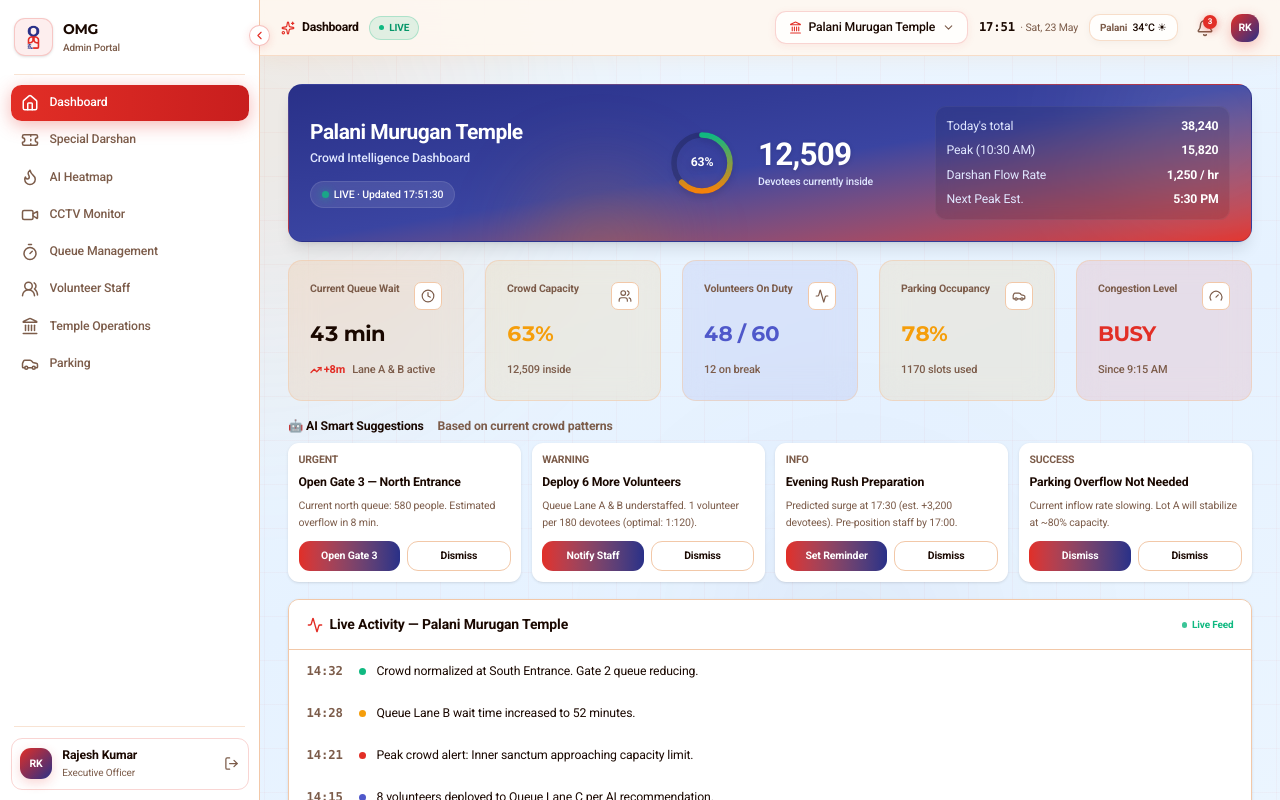
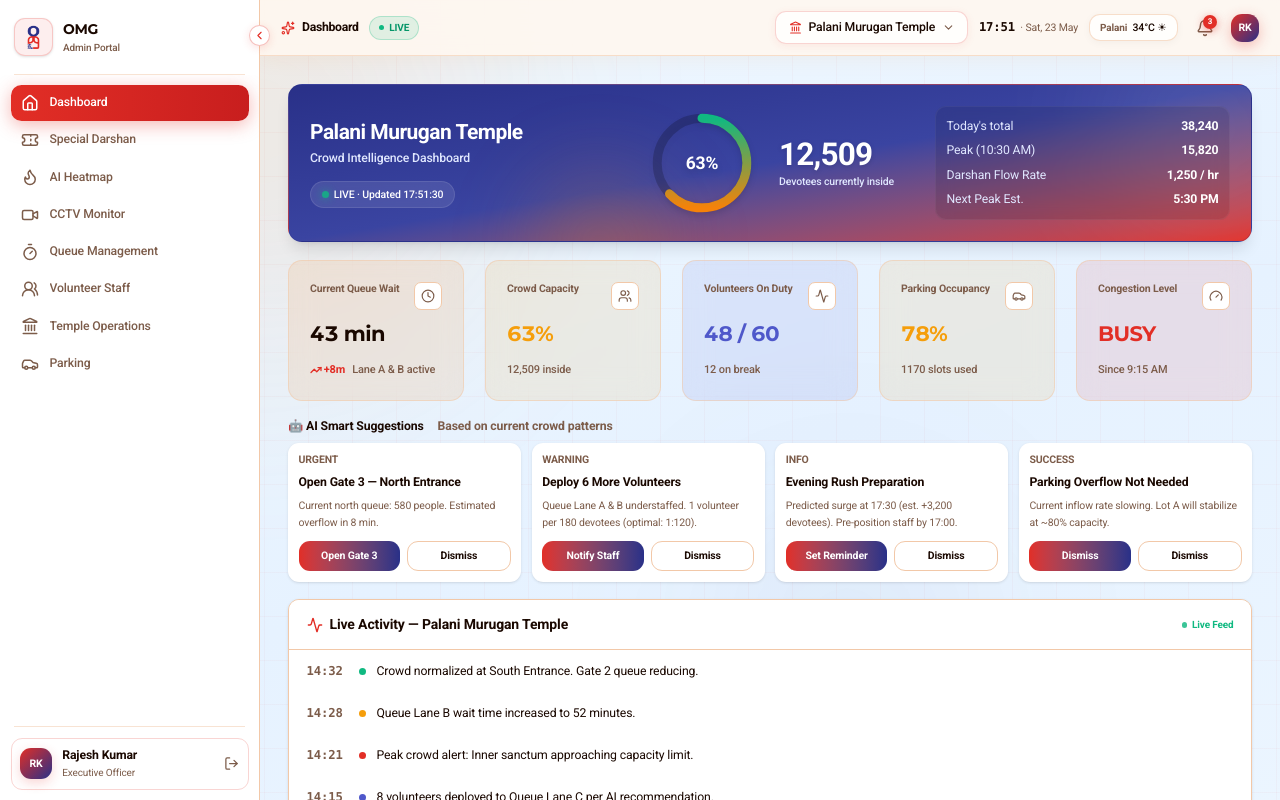
Before and after one commit to balajikarthik2004/omg-temple-admin, a React (Vite) app: page /#dashboard in a window 1280 px wide. Shown: the top 800 px of the page. Built offline with nearby package versions, Linux system fonts and the light colour scheme.

Commit message:
enhance the ui

```diff
--- a/src/components/temple/sections/DashboardSection.tsx
+++ b/src/components/temple/sections/DashboardSection.tsx
@@ -121,7 +121,7 @@ export function DashboardSection({ temple }: { temple: Temple }) {
             </div>
           </div>
           <div className="flex items-center justify-center gap-6">
-            <div className="relative h-20 w-20 shrink-0 drop-shadow-md">
+            <div className="relative h-32 w-32 shrink-0 drop-shadow-md">
               <svg className="h-full w-full -rotate-90 transform" viewBox="0 0 100 100">
                 <circle cx="50" cy="50" r="40" stroke="rgba(0,0,0,0.2)" strokeWidth="8" fill="none" />
                 <circle
@@ -144,7 +144,7 @@ export function DashboardSection({ temple }: { temple: Temple }) {
                 </defs>
               </svg>
               <div className="absolute inset-0 flex items-center justify-center">
-                <span className="text-sm font-bold text-white">{pct}%</span>
+                <span className="text-xl font-bold text-white">{pct}%</span>
               </div>
             </div>
 
```
